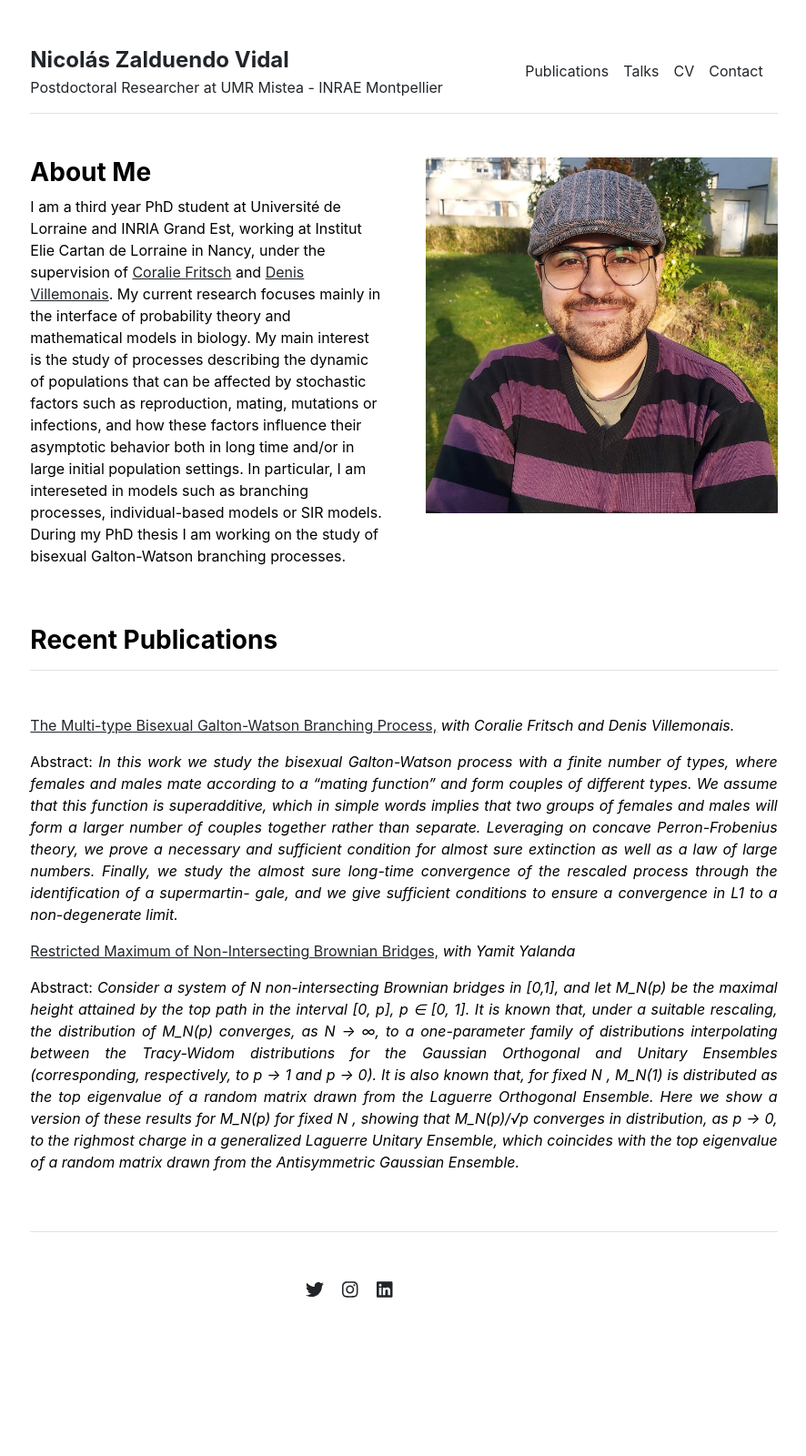
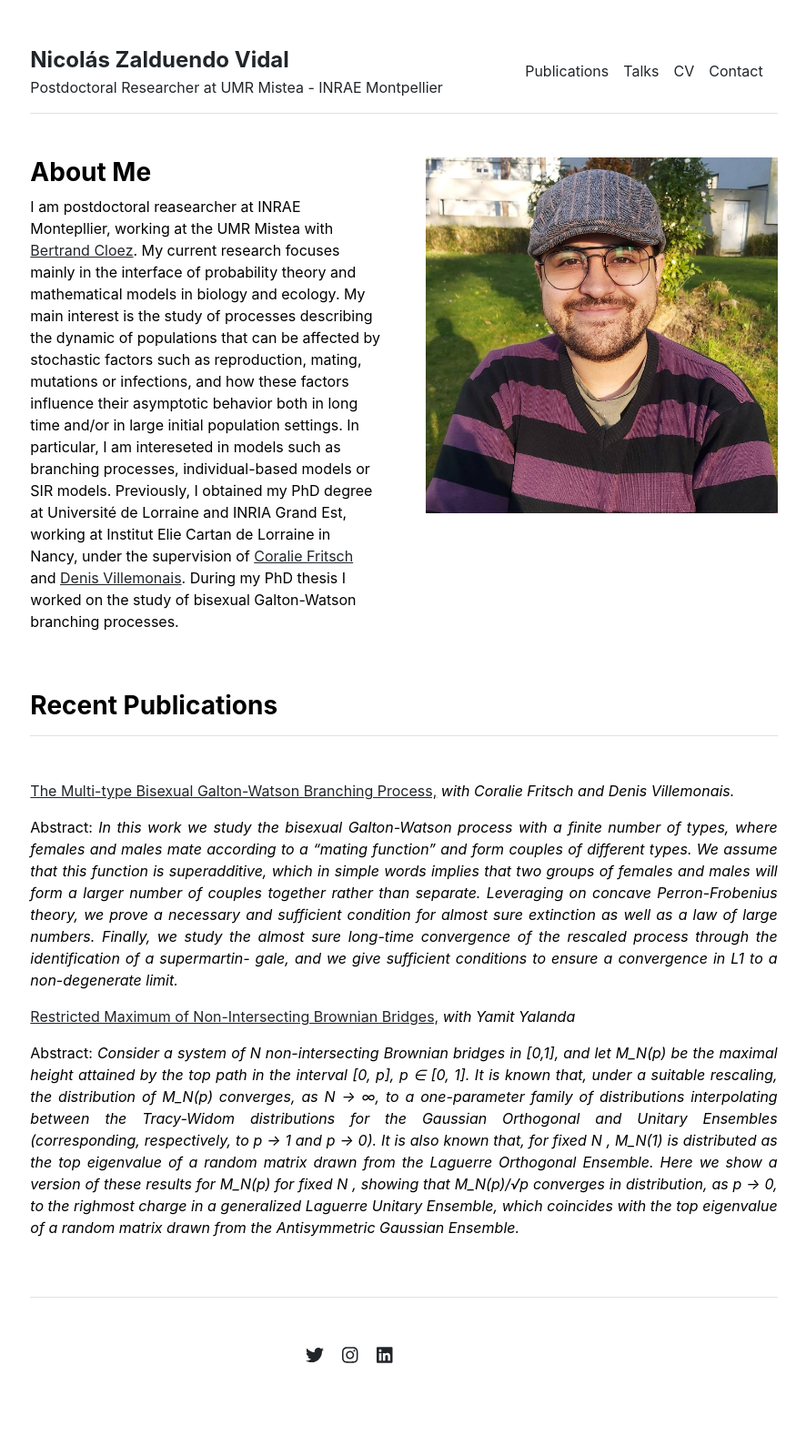
Before and after one commit to nzalduendo/nzalduendo.github.io, a Jekyll site: the page built from index.md, in a window 1280 px wide. Shown: the whole page at 91% size, without its empty margins (196-1082 px from the left). Built offline with Jekyll 4.4.1, drawn with Linux system fonts in a browser that asks for light colours; before the commit the page ends 1528 px from its top, so only the background shows below that.

Commit message:
Update index.md

```diff
--- a/index.md
+++ b/index.md
@@ -2,5 +2,4 @@
 layout: home
 title: "Home"
 ---
-
-I am a third year PhD student at Université de Lorraine and INRIA Grand Est, working at Institut Elie Cartan de Lorraine in Nancy, under the supervision of <a href='http://coralie-fritsch.perso.math.cnrs.fr'>Coralie Fritsch</a> and <a href='http://www.normalesup.org/~villemonais/'>Denis Villemonais</a>. My current research focuses mainly in the interface of probability theory and mathematical models in biology. My main interest is the study of processes describing the dynamic of populations that can be affected by stochastic factors such as reproduction, mating, mutations or infections, and how these factors influence their asymptotic behavior both in long time and/or in large initial population settings. In particular, I am intereseted in models such as branching processes, individual-based models or SIR models. During my PhD thesis I am working on the study of bisexual Galton-Watson branching processes.
+I am postdoctoral reasearcher at INRAE Montepllier, working at the UMR Mistea with <a href='https://sites.google.com/view/bertrandcloez'>Bertrand Cloez</a>. My current research focuses mainly in the interface of probability theory and mathematical models in biology and ecology. My main interest is the study of processes describing the dynamic of populations that can be affected by stochastic factors such as reproduction, mating, mutations or infections, and how these factors influence their asymptotic behavior both in long time and/or in large initial population settings. In particular, I am intereseted in models such as branching processes, individual-based models or SIR models. Previously, I obtained my PhD degree at Université de Lorraine and INRIA Grand Est, working at Institut Elie Cartan de Lorraine in Nancy, under the supervision of <a href='http://coralie-fritsch.perso.math.cnrs.fr'>Coralie Fritsch</a> and <a href='http://www.normalesup.org/~villemonais/'>Denis Villemonais</a>. During my PhD thesis I worked on the study of bisexual Galton-Watson branching processes.
```
